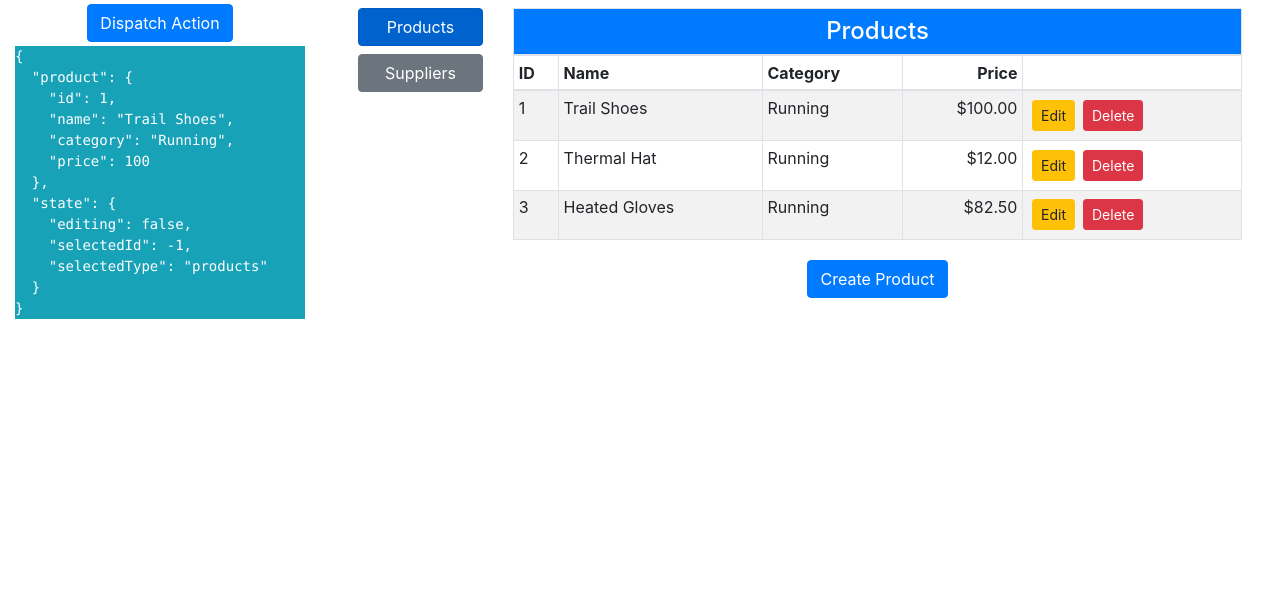
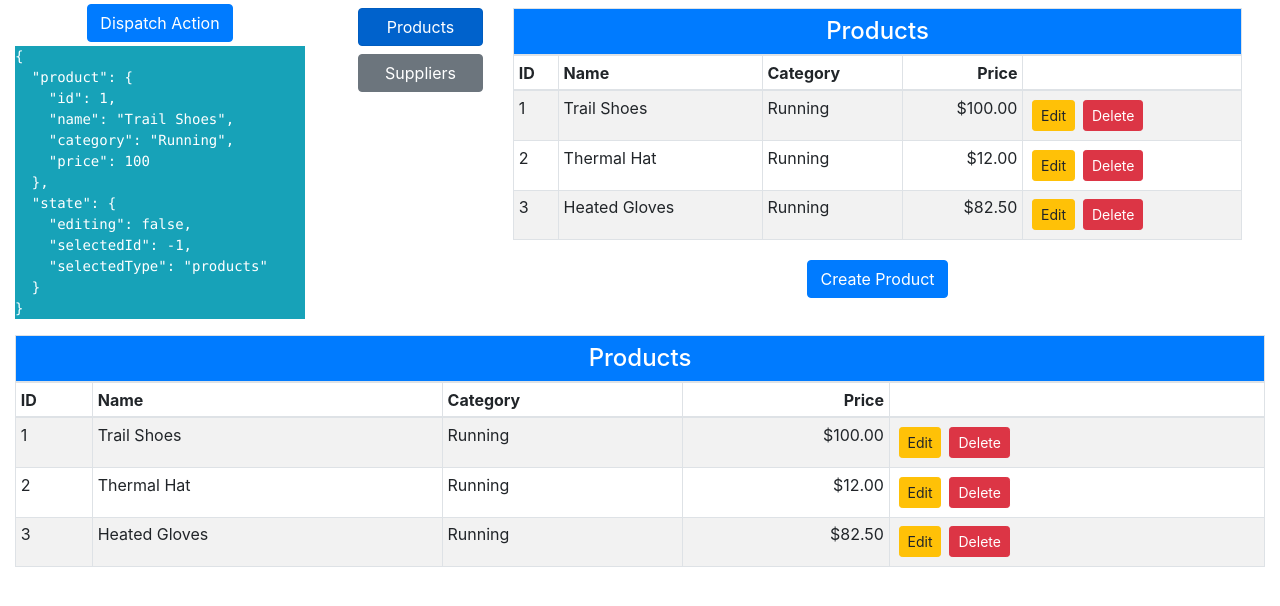
Before and after one commit to flowsgreen/productapp, a React (Create React App) app: page / in a window 1280 px wide. Shown: the top 606 px of the page. Built offline with nearby package versions, Linux system fonts and the light colour scheme.

Commit message:
20.2.4 Using a custom data store connector

```diff
--- a/src/App.js
+++ b/src/App.js
@@ -5,6 +5,22 @@ import { Selector } from "./Selector";
 import { ProductDisplay } from "./ProductDisplay";
 import { SupplierDisplay } from "./SupplierDisplay";
 import { StoreAccess } from "./store/StoreAccess";
+import {
+  CustomConnector,
+  CustomConnectorProvider,
+} from "./store/CustomConnector";
+import { startEditingProduct } from "./store/stateActions";
+import { deleteProduct } from "./store/modelActionCreators";
+import { ProductTable } from "./ProductTable";
+
+const selectors = {
+  products: (store) => store.modelData.products,
+};
+
+const dispatchers = {
+  editCallback: startEditingProduct,
+  deleteCallback: deleteProduct,
+};
 
 export default class App extends Component {
   render() {
@@ -23,6 +39,15 @@ export default class App extends Component {
             </Provider>
           </div>
         </div>
+        <div className="row">
+          <div className="col">
+            <CustomConnectorProvider dataStore={dataStore}>
+              <CustomConnector selectors={selectors} dispatchers={dispatchers}>
+                <ProductTable />
+              </CustomConnector>
+            </CustomConnectorProvider>
+          </div>
+        </div>
       </div>
     );
   }
--- /dev/null
+++ b/src/store/CustomConnector.js
@@ -0,0 +1,53 @@
+import React, { Component } from "react";
+
+export const CustomConnectorContext = React.createContext();
+
+export class CustomConnectorProvider extends Component {
+  render() {
+    return (
+      <CustomConnectorContext.Provider value={this.props.dataStore}>
+        {this.props.children}
+      </CustomConnectorContext.Provider>
+    );
+  }
+}
+
+export class CustomConnector extends React.Component {
+  static contextType = CustomConnectorContext;
+  constructor(props, context) {
+    super(props, context);
+    this.state = this.selectData();
+    this.functionProps = Object.entries(this.props.dispatchers)
+      .map(([k, v]) => [k, (...args) => this.context.dispatch(v(...args))])
+      .reduce((result, [k, v]) => ({ ...result, [k]: v }), {});
+  }
+  render() {
+    return React.Children.map(this.props.children, (c) =>
+      React.cloneElement(c, { ...this.state, ...this.functionProps })
+    );
+  }
+
+  selectData() {
+    let storeState = this.context.getState();
+    return Object.entries(this.props.selectors)
+      .map(([k, v]) => [k, v(storeState)])
+      .reduce((result, [k, v]) => ({ ...result, [k]: v }), {});
+  }
+
+  handleDataStoreChange() {
+    let newData = this.selectData();
+    Object.keys(this.props.selectors)
+      .filter((key) => this.state[key] !== newData[key])
+      .forEach((key) => this.setState({ [key]: newData[key] }));
+  }
+
+  componentDidMount() {
+    this.unsubscriber = this.context.subscribe(() =>
+      this.handleDataStoreChange()
+    );
+  }
+
+  componentWillUnmount() {
+    this.unsubscriber();
+  }
+}
```
